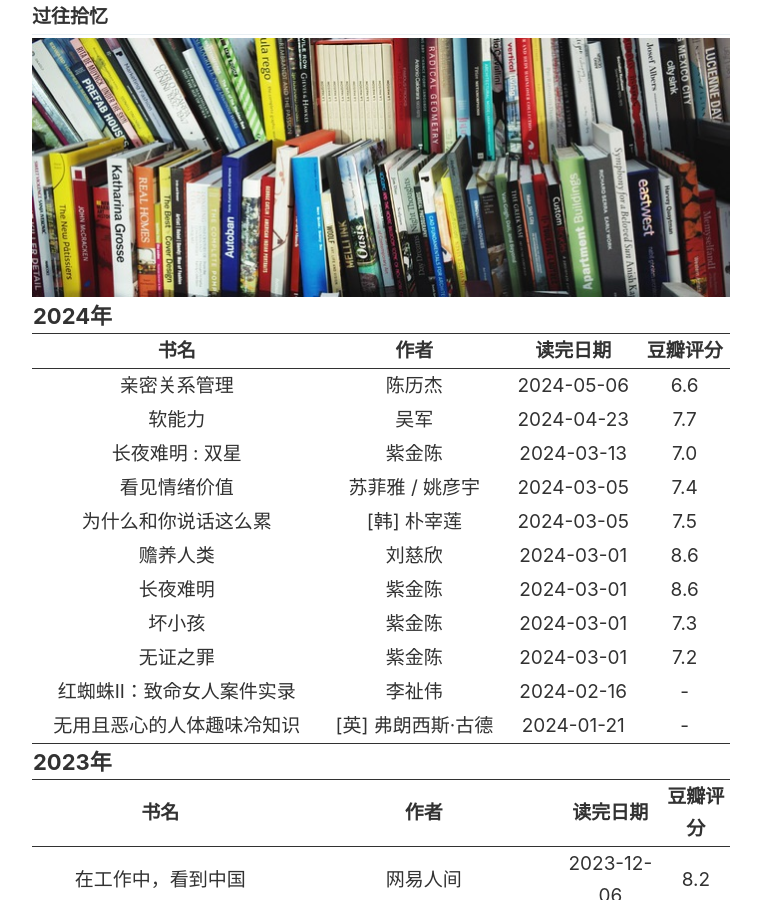
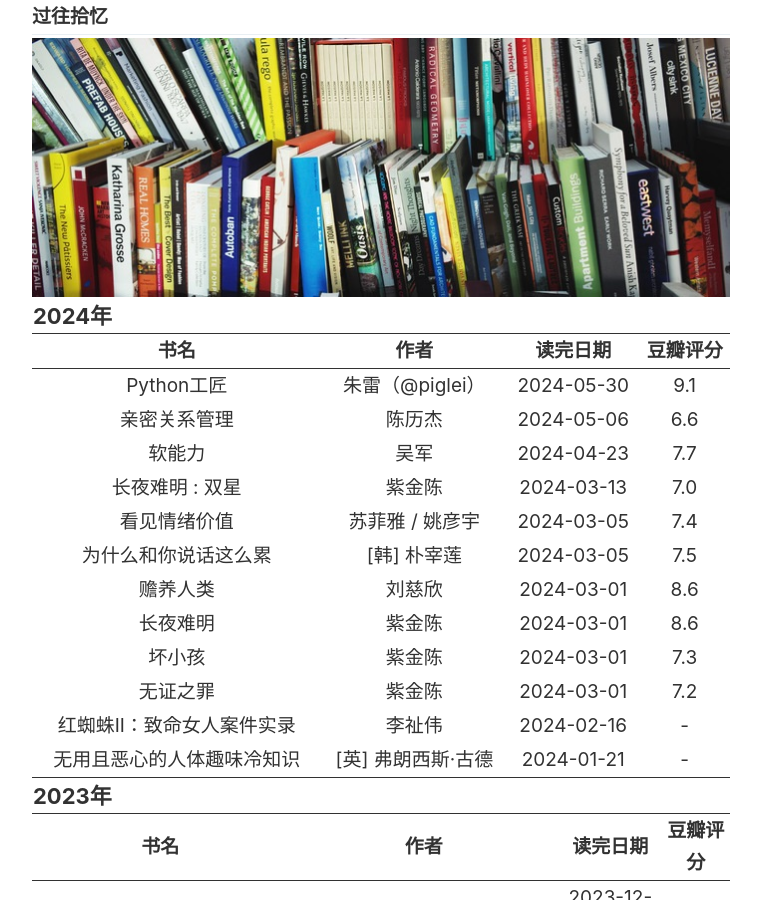
Before and after one commit to SWHL/SWHL.github.io, a Jekyll site: the page built from _pages/books.md, in a window 1280 px wide and 900 px high. Shown: the whole window, without its empty margins (259-1020 px from the left). Built offline with Jekyll 4.4.1, drawn with Linux system fonts in a browser that asks for light colours.

Commit message:
feat: Add a book and a movie

```diff
--- a/_pages/books.md
+++ b/_pages/books.md
@@ -16,6 +16,12 @@ image: "./images/pages/books.jpg"
         </tr>
 　　</thead>
     <tbody>
+    　　<tr>
+    　　　　　<td><a href="https://book.douban.com/subject/35723705/" target="_blank">Python工匠</a></td>
+    　　　　　<td>朱雷（@piglei）</td>
+    　　　　　<td>2024-05-30</td>
+    　　　　　<td>9.1</td>
+    　　</tr>
     　　<tr>
     　　　　　<td><a href="https://book.douban.com/subject/35367114/" target="_blank">亲密关系管理</a></td>
     　　　　　<td>陈历杰</td>
```
Also changed, not shown: _pages/videos.md (+5 -0 lines).
